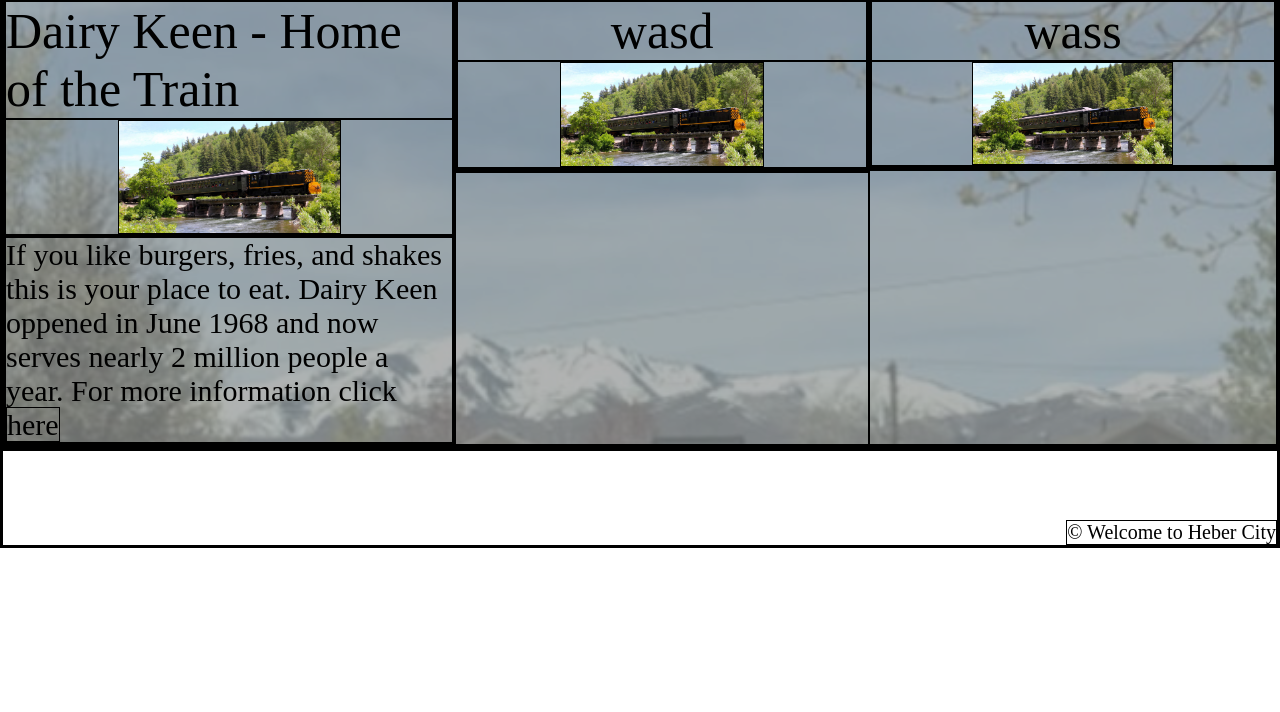
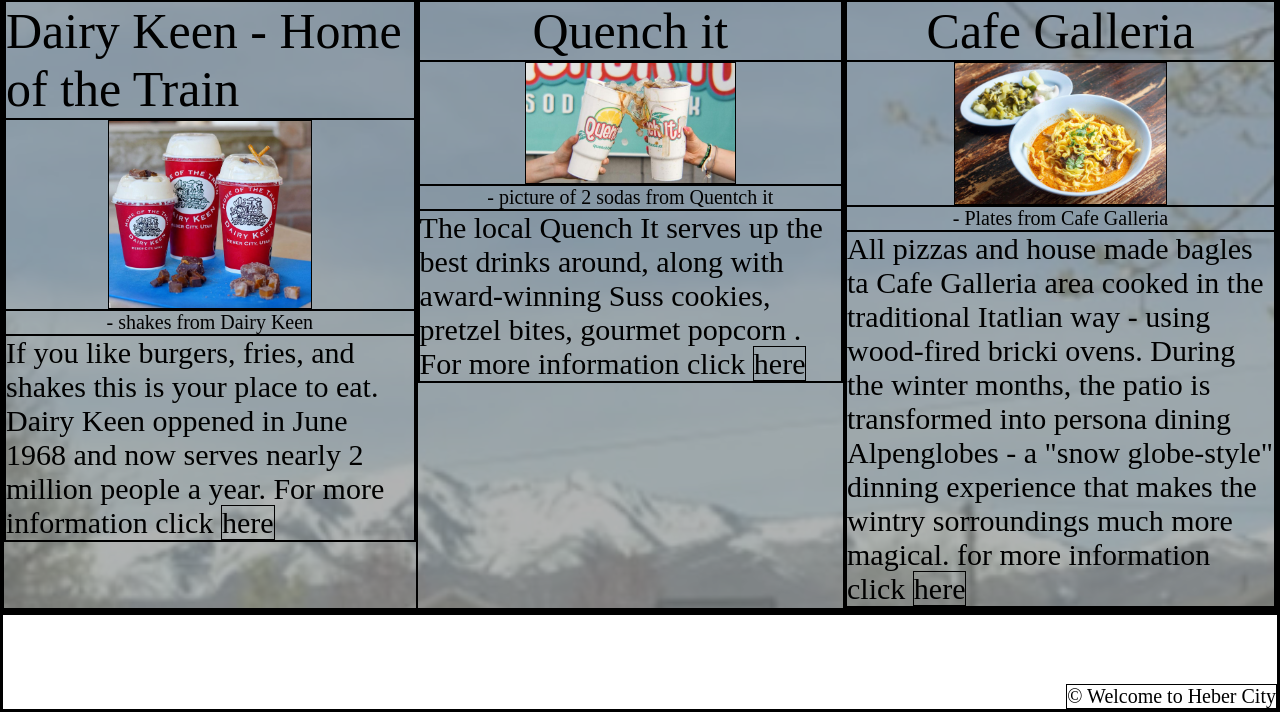
Before and after one commit to AlanLogan4/Heber-City-Website, a plain HTML site: page food.html in a window 1280 px wide. Shown: the part 568-1280 px from the top of the page. Before the commit the page ends 1116 px from the top, so only its background shows below. Drawn offline with Linux system fonts and the light colour scheme.

Commit message:
day work 6

```diff
--- a/food.html
+++ b/food.html
@@ -38,10 +38,10 @@
                     </header>
 
                     <figure>
-                        <img class="article-photo" src="images/optimized4.jpg" alt="">
+                        <img class="article-photo" src="images/optimized8.jpg" alt="Shakes from Dairy keen">
                     </figure>
 
-                    <figcaption></figcaption>
+                    <figcaption> - shakes from Dairy Keen</figcaption>
 
                     <p>
                         If you like burgers, fries, and shakes this is your place to eat. Dairy Keen oppened in June 1968 and now serves nearly 2 million people a year.
@@ -54,16 +54,16 @@
             <div class="grid-item-3 grid-item">
                 <article>
                     <header>
-                        wasd
+                        Quench it
                     </header>
 
                     <figure>
-                        <img class="article-photo" src="images/optimized4.jpg" alt="">
+                        <img class="article-photo" src="images/optimized6.jpg" alt=" - two sodas from Quentch it">
                     </figure>
 
-                    <figcaption></figcaption>
+                    <figcaption>- picture of 2 sodas from Quentch it</figcaption>
 
-                    <p></p>
+                    <p>The local Quench It serves up the best drinks around, along with award-winning Suss cookies, pretzel bites, gourmet popcorn . For more information click <a class="click-here" href="https://www.gohebervalley.com/QuenchIt">here</a> </p>
 
                 </article>
             </div>
@@ -72,16 +72,18 @@
             <div class="grid-item-4 grid-item">
                 <article>
                     <header>
-                        wass
+                        Cafe Galleria
                     </header>
 
                     <figure>
-                        <img class="article-photo" src="images/optimized4.jpg" alt="">
+                        <img class="article-photo" src="images/optimized7.jpg" alt="">
                     </figure>
 
-                    <figcaption></figcaption>
+                    <figcaption> - Plates from Cafe Galleria</figcaption>
 
-                    <p></p>
+                    <p> All pizzas and house made bagles ta Cafe Galleria area cooked in the traditional Itatlian way - using wood-fired bricki ovens.
+                        During the winter months, the patio is transformed into persona dining Alpenglobes - a "snow globe-style" dinning experience
+                        that makes the wintry sorroundings much more magical. for more information click <a class="click-here" href="https://www.gohebervalley.com/Cafe-Galleria">here</a></p>
                 </article>
             </div>
 
--- a/style.css
+++ b/style.css
@@ -6,6 +6,18 @@
     color: black;
     box-sizing: border-box;
 }
+
+
+.homepage h2{
+    display: flex;
+    justify-content: center;
+}
+
+.homepage p{
+    display: flex;
+    justify-content: center;
+}
+
 
 
 /* #region NavBar */
```
Also changed, not shown: activities.html (+9 -8 lines), thingsToSee.html (+9 -8 lines), images/optimized10.jpg (added), images/optimized11.jpg (added), images/optimized12.jpg (added), images/optimized5.jpg (added), images/optimized6.jpg (added), images/optimized7.jpg (added), images/optimized8.jpg (added), images/optimized9.jpg (added).
